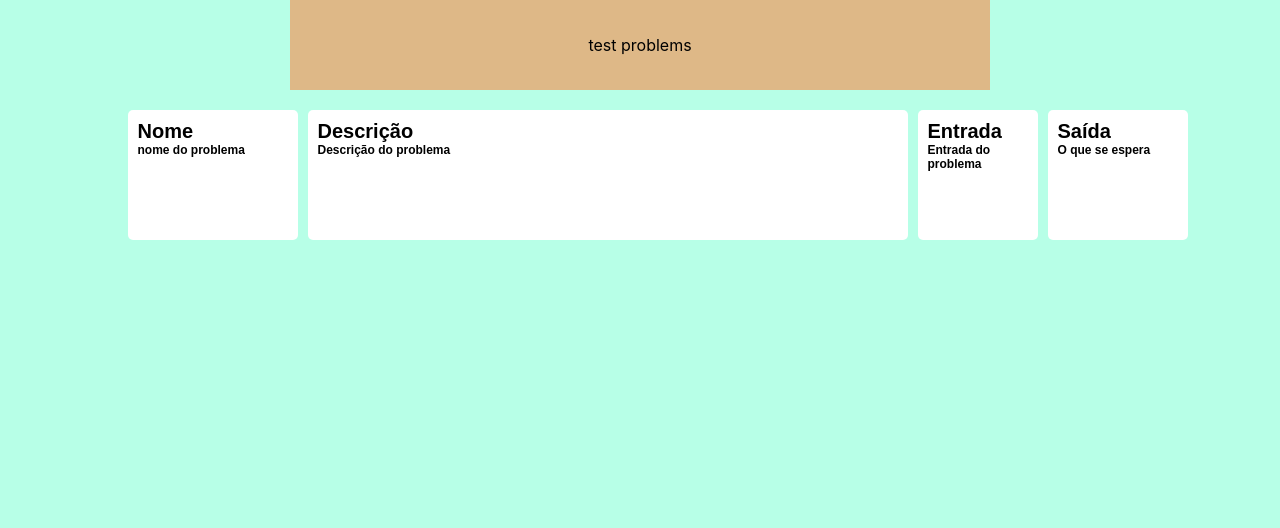
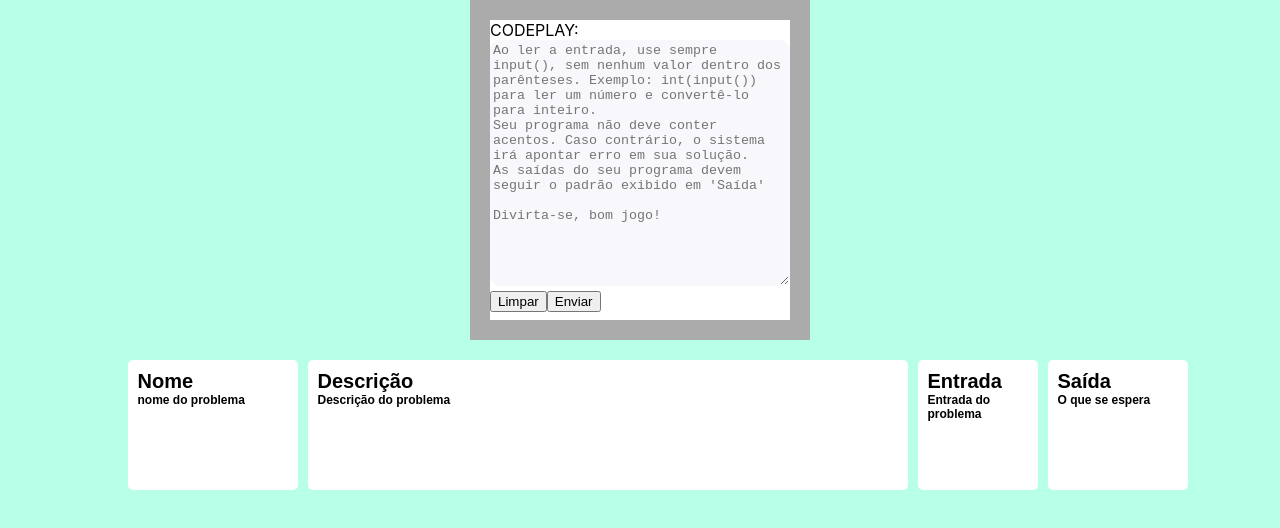
Before and after one commit to dududueedu/codeplay, a React (Create React App) app in the folder codeplay.client/: page / in a window 1280 px wide. Shown: the top 528 px of the page. Built offline with nearby package versions, Linux system fonts and the light colour scheme.

Commit message:
add: info-problem

```diff
--- a/codeplay.client/src/components/InfoProblem/index.css
+++ b/codeplay.client/src/components/InfoProblem/index.css
@@ -1,14 +1,27 @@
-.one-container {
-    display: flex;
-    justify-content: center;
-    align-items: center;
+* {
+    margin: 0;
 }
 
-.content-box {
+#form-problemcode{
     display: flex;
+    align-items: flex-start;
     justify-content: center;
-    align-items: center;
-    height: 90px;
-    width: 700px;
-    background-color: burlywood;
 }
+
+.problemcode-container {
+    border: 20px solid rgba(148, 148, 148, 0.781);
+    background-color: #ffffff;
+    width: 300px;
+    height: 300px;
+}
+
+.textarea-problem {
+    background-color: #F8F8FC;
+    border-radius: 10px;
+    border: 1px solid #F8F8FC;
+    outline: 0;
+    min-width: 294px;
+    min-height: 240px;
+    max-width: 400px;
+    max-height: 400px;
+}
--- a/codeplay.client/src/components/InfoProblem/index.js
+++ b/codeplay.client/src/components/InfoProblem/index.js
@@ -1,12 +1,32 @@
 import "./index.css";
 
 function InfoProblem(props) {
+  const infoPlaceholder =
+    "Ao ler a entrada, use sempre input(), sem nenhum valor dentro dos parênteses. Exemplo: int(input()) para ler um número e convertê-lo para inteiro.\nSeu programa não deve conter acentos. Caso contrário, o sistema irá apontar erro em sua solução.\nAs saídas do seu programa devem seguir o padrão exibido em 'Saída'\n\nDivirta-se, bom jogo!";
+
   return (
-    <div className="one-container">
-      <div className="content-box">
-        <p>test problems</p>
+    <form id="form-problemcode">
+      <div className="problemcode-container">
+        <p className="text-problem"> CODEPLAY: </p>
+        <textarea
+          onChange={(e) => e}
+          type="textarea"
+          placeholder={infoPlaceholder}
+          rows="5"
+          cols="5"
+          className="textarea-problem"
+        />
+        <input
+          type="button"
+          onClick={(e) => e}
+          className="btn-problem"
+          value="Limpar"
+        />
+        <button type="submit" value="enviar" className="btn-problem">
+          Enviar
+        </button>
       </div>
-    </div>
+    </form>
   );
 }
 
```
